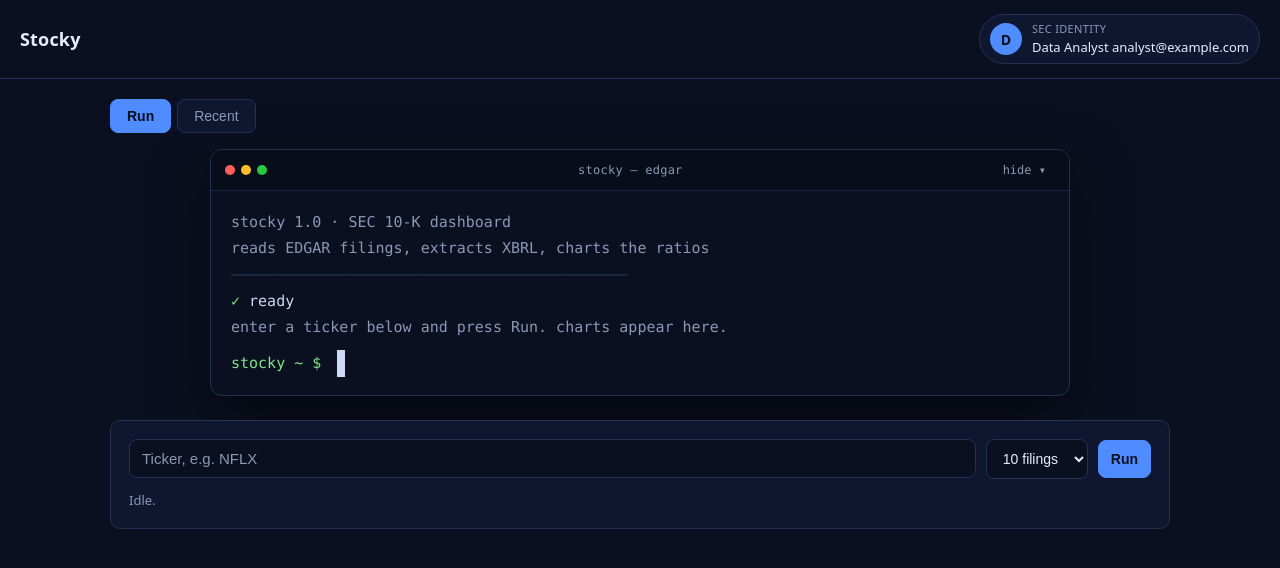
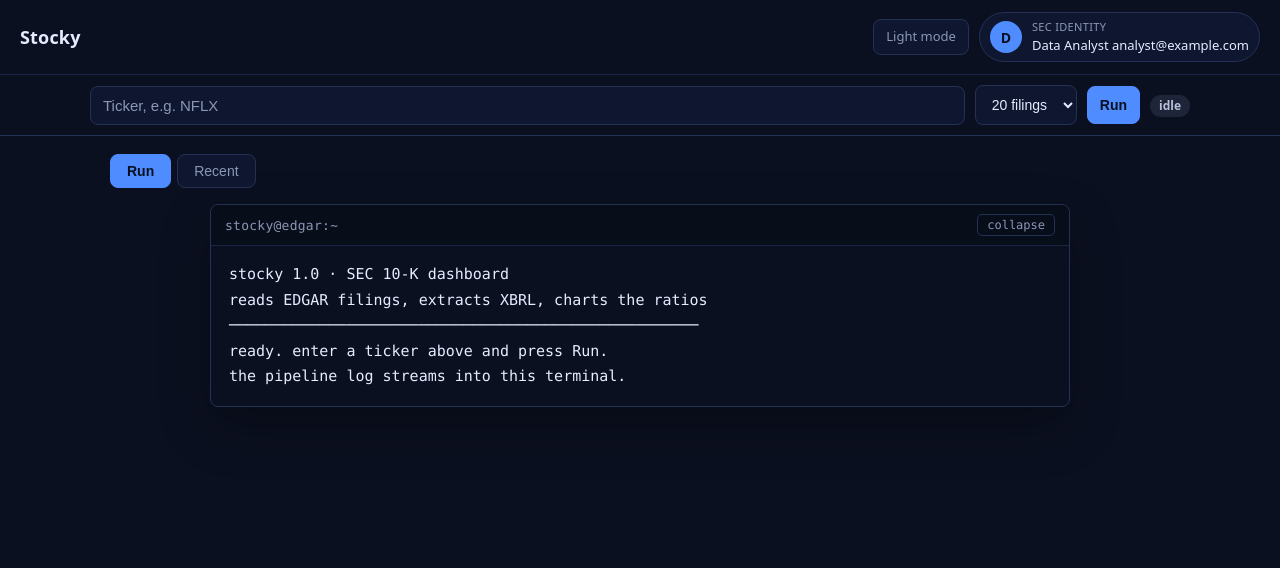
Before and after one commit to jorgecanut/10kanalyzer, a Flask app: page / in a window 1280 px wide. Shown: the top 568 px of the page. Run offline with Flask 3, Linux system fonts and the light colour scheme; data that the repository does not hold is empty.

Commit message:
better style

```diff
--- a/app.py
+++ b/app.py
@@ -201,7 +201,7 @@ def run():
     payload = request.get_json(silent=True) or {}
     ticker = _normalise_ticker(payload.get("ticker", ""))
     try:
-        filings = int(payload.get("filings", 10))
+        filings = int(payload.get("filings", 20))
     except (TypeError, ValueError):
         abort(400, "filings must be a number")
     if not 1 <= filings <= 20:
--- a/templates/index.html
+++ b/templates/index.html
@@ -4,40 +4,83 @@
 <meta charset="utf-8">
 <meta name="viewport" content="width=device-width, initial-scale=1">
 <title>Stocky</title>
+<script>
+  // Apply the saved theme before first paint to avoid a flash.
+  try {
+    document.documentElement.dataset.theme = localStorage.getItem('stocky-theme') || 'dark';
+  } catch { document.documentElement.dataset.theme = 'dark'; }
+</script>
 <style>
   :root {
     color-scheme: dark;
     --bg:#0b1020;            /* page and terminal share this colour */
     --surface:#0f1730;
     --surface-2:#121d3a;
+    --bar:#080d1a;
     --line:#243155;
     --line-soft:#1a2546;
     --muted:#8b97b5;
     --text:#e6ecff;
     --accent:#4f8cff;
+    --on-accent:#07101f;
     --accent-soft:rgba(79,140,255,.16);
     --green:#7ee787;
+    --badge-queued-fg:#f6c96b; --badge-queued-bg:rgba(254,188,46,.16);
+    --badge-running-fg:#8db6ff; --badge-running-bg:rgba(79,140,255,.16);
+    --badge-done-fg:#7ee787;   --badge-done-bg:rgba(126,231,135,.14);
+    --badge-error-fg:#ff8f8f;  --badge-error-bg:rgba(255,107,107,.16);
+    --badge-idle-fg:#b6c0da;   --badge-idle-bg:rgba(139,151,181,.16);
+  }
+  [data-theme="light"] {
+    color-scheme: light;
+    --bg:#f5f7fb;
+    --surface:#ffffff;
+    --surface-2:#ffffff;
+    --bar:#e9eef8;
+    --line:#d5dce9;
+    --line-soft:#e5eaf3;
+    --muted:#5c6880;
+    --text:#101828;
+    --accent:#2f6fed;
+    --on-accent:#ffffff;
+    --accent-soft:rgba(47,111,237,.12);
+    --green:#0f7b3f;
+    --badge-queued-fg:#8a5300; --badge-queued-bg:rgba(245,158,11,.14);
+    --badge-running-fg:#1d4ed8; --badge-running-bg:rgba(47,111,237,.12);
+    --badge-done-fg:#0f7b3f;   --badge-done-bg:rgba(15,123,63,.10);
+    --badge-error-fg:#b42318;  --badge-error-bg:rgba(180,35,24,.10);
+    --badge-idle-fg:#475467;   --badge-idle-bg:rgba(71,84,103,.10);
   }
   * { box-sizing: border-box; }
+  html { scroll-padding-top:130px; }
   body { margin:0; font:15px/1.5 system-ui, -apple-system, "Segoe UI", Roboto, sans-serif;
          background:var(--bg); color:var(--text); }
-  header { background:var(--bg); border-bottom:1px solid var(--line); padding:14px 20px; }
+
+  /* Header + ticker bar stay pinned to the top of the viewport. */
+  .topbar { position:sticky; top:0; z-index:30; background:var(--bg);
+            border-bottom:1px solid var(--line); }
+  header { padding:12px 20px; }
   header h1 { margin:0; font-size:18px; letter-spacing:.01em; }
   .head-row { display:flex; align-items:center; justify-content:space-between; gap:16px; }
+  .head-actions { display:flex; align-items:center; gap:10px; }
+  .theme-btn { display:flex; align-items:center; gap:7px; padding:7px 12px; border-radius:8px;
+               border:1px solid var(--line); background:var(--surface); color:var(--muted);
+               font:inherit; font-size:13px; cursor:pointer; }
+  .theme-btn:hover { color:var(--text); border-color:var(--muted); }
   .user { position:relative; }
   .user-btn { display:flex; align-items:center; gap:10px; max-width:320px; padding:6px 10px;
               background:var(--surface); border:1px solid var(--line); border-radius:999px; cursor:pointer;
               font:inherit; color:inherit; text-align:left; }
-  .user-btn:hover { border-color:#3a4a75; }
-  .avatar { flex:none; width:32px; height:32px; border-radius:50%; background:var(--accent); color:#07101f;
+  .user-btn:hover { border-color:var(--muted); }
+  .avatar { flex:none; width:32px; height:32px; border-radius:50%; background:var(--accent); color:var(--on-accent);
             display:flex; align-items:center; justify-content:center; font-weight:700; font-size:14px;
             text-transform:uppercase; }
   .user-meta { display:flex; flex-direction:column; min-width:0; }
   .user-label { font-size:11px; color:var(--muted); text-transform:uppercase; letter-spacing:.03em; }
   .user-id { font-size:13px; overflow:hidden; text-overflow:ellipsis; white-space:nowrap; max-width:230px; }
-  .user-pop { position:absolute; right:0; top:calc(100% + 8px); z-index:20; width:320px;
+  .user-pop { position:absolute; right:0; top:calc(100% + 8px); z-index:40; width:320px;
               background:var(--surface-2); border:1px solid var(--line); border-radius:10px; padding:14px;
-              box-shadow:0 18px 44px rgba(0,0,0,.55); }
+              box-shadow:0 18px 44px rgba(0,0,0,.35); }
   .user-pop label { display:block; font-size:12px; font-weight:600; margin-bottom:6px; }
   .user-pop input { width:100%; padding:9px 11px; border:1px solid var(--line); border-radius:8px;
                     font-size:14px; text-transform:none; background:var(--bg); color:var(--text); }
@@ -45,34 +88,36 @@
   .user-actions { display:flex; gap:8px; }
   .user-actions button { padding:8px 14px; border:1px solid var(--line); border-radius:8px;
                          font-size:14px; background:var(--surface); color:var(--text); cursor:pointer; }
-  main { max-width:1100px; margin:0 auto; padding:20px; }
+
+  /* Ticker bar: always visible under the title bar. */
+  .toolbar { padding:10px 20px; border-top:1px solid var(--line-soft); background:var(--bg); }
+  .toolbar-inner { max-width:1100px; margin:0 auto; display:flex; gap:10px; flex-wrap:wrap;
+                   align-items:center; }
+  .toolbar .status { margin:0; font-size:14px; }
+
+  main { max-width:1100px; margin:0 auto; padding:18px 20px 40px; }
   .tabs { display:flex; gap:6px; margin-bottom:16px; }
   .tabs button { border:1px solid var(--line); background:var(--surface); padding:8px 16px; border-radius:8px;
                  cursor:pointer; font-size:14px; color:var(--muted); }
-  .tabs button.active { background:var(--accent); border-color:var(--accent); color:#07101f; font-weight:600; }
+  .tabs button.active { background:var(--accent); border-color:var(--accent); color:var(--on-accent); font-weight:600; }
   .card { background:var(--surface); border:1px solid var(--line); border-radius:10px; padding:18px; margin-bottom:16px; }
   .row { display:flex; gap:10px; flex-wrap:wrap; align-items:center; }
   input[type=text] { flex:1; min-width:160px; padding:10px 12px; border:1px solid var(--line);
                      border-radius:8px; font-size:15px; text-transform:uppercase;
-                     background:var(--bg); color:var(--text); }
+                     background:var(--surface); color:var(--text); }
   input[type=text]::placeholder { color:var(--muted); text-transform:none; }
   input[type=text]:focus, select:focus, .user-pop input:focus { outline:none; border-color:var(--accent); }
   select, button.primary { padding:10px 12px; border:1px solid var(--line); border-radius:8px;
-                           font-size:14px; background:var(--bg); color:var(--text); }
-  button.primary { background:var(--accent); border-color:var(--accent); color:#07101f; font-weight:600;
+                           font-size:14px; background:var(--surface); color:var(--text); }
+  button.primary { background:var(--accent); border-color:var(--accent); color:var(--on-accent); font-weight:600;
                    cursor:pointer; }
   button.primary:disabled { opacity:.55; cursor:default; }
-  .status { margin-top:12px; font-size:14px; }
   .badge { display:inline-block; padding:2px 9px; border-radius:999px; font-size:12px; font-weight:600; }
-  .queued { background:rgba(254,188,46,.16); color:#f6c96b; }
-  .running { background:var(--accent-soft); color:#8db6ff; }
-  .done { background:rgba(126,231,135,.14); color:var(--green); }
-  .error { background:rgba(255,107,107,.16); color:#ff8f8f; }
-  .idle { background:rgba(139,151,181,.16); color:#b6c0da; }
-  pre.log { background:var(--bg); color:#cfd9f5; border:1px solid var(--line-soft);
-            padding:14px 16px; border-radius:8px;
-            font:14px/1.6 ui-monospace, SFMono-Regular, Menlo, Consolas, "Liberation Mono", monospace;
-            max-height:280px; overflow:auto; white-space:pre-wrap; }
+  .queued { background:var(--badge-queued-bg); color:var(--badge-queued-fg); }
+  .running { background:var(--badge-running-bg); color:var(--badge-running-fg); }
+  .done { background:var(--badge-done-bg); color:var(--badge-done-fg); }
+  .error { background:var(--badge-error-bg); color:var(--badge-error-fg); }
+  .idle { background:var(--badge-idle-bg); color:var(--badge-idle-fg); }
   .grid { display:grid; grid-template-columns:repeat(auto-fit, minmax(300px, 1fr)); gap:14px; }
   figure { margin:0; background:var(--surface); border:1px solid var(--line); border-radius:10px; padding:10px; }
   figure img { width:100%; border-radius:6px; display:block; background:#fff; }
@@ -90,48 +135,43 @@
 
   /* Terminal: same colour as the page background, retractable. */
   .terminal { max-width:860px; margin:6px auto 24px; background:var(--bg);
-              border:1px solid var(--line); border-radius:12px; overflow:hidden;
-              box-shadow:0 26px 60px rgba(0,0,0,.5); }
-  .term-bar { display:flex; align-items:center; gap:10px; padding:9px 14px;
-              background:#080d1a; border-bottom:1px solid var(--line-soft); }
-  .term-bar.collapsed { border-bottom:0; }
-  .dots { display:flex; gap:6px; }
-  .dots i { width:10px; height:10px; border-radius:50%; display:block; }
-  .dots i:nth-child(1) { background:#ff5f57; }
-  .dots i:nth-child(2) { background:#febc2e; }
-  .dots i:nth-child(3) { background:#28c840; }
-  .term-title { flex:1; text-align:center; font:12px ui-monospace, SFMono-Regular, Menlo, Consolas, monospace;
+              border:1px solid var(--line); border-radius:8px; overflow:hidden;
+              box-shadow:0 20px 50px rgba(0,0,0,.28); }
+  .term-bar { display:flex; align-items:center; justify-content:space-between; gap:12px;
+              padding:9px 14px; background:var(--bar); border-bottom:1px solid var(--line-soft); }
+  .terminal.collapsed .term-bar { border-bottom:0; }
+  .term-title { font:13px ui-monospace, SFMono-Regular, Menlo, Consolas, "Liberation Mono", monospace;
                 color:var(--muted); letter-spacing:.02em; }
-  .term-toggle { border:1px solid transparent; background:transparent; color:var(--muted); cursor:pointer;
+  .term-toggle { border:1px solid var(--line); background:transparent; color:var(--muted); cursor:pointer;
                  font:12px ui-monospace, SFMono-Regular, Menlo, Consolas, monospace;
-                 padding:3px 8px; border-radius:6px; }
-  .term-toggle:hover { color:var(--text); border-color:var(--line); }
-  .term-body { max-height:360px; overflow:auto; padding:18px 20px;
-               font:15px/1.75 ui-monospace, SFMono-Regular, Menlo, Consolas, "Liberation Mono", monospace;
-               color:#cfd9f5; opacity:1;
+                 padding:3px 9px; border-radius:5px; }
+  .term-toggle:hover { color:var(--text); border-color:var(--muted); }
+  .term-body { max-height:360px; overflow:auto; padding:16px 18px;
+               font:15px/1.7 ui-monospace, SFMono-Regular, Menlo, Consolas, "Liberation Mono", monospace;
+               color:var(--text); opacity:1;
                transition:max-height .35s ease, opacity .25s ease, padding .35s ease; }
   .terminal.collapsed .term-body { max-height:0; opacity:0; padding-top:0; padding-bottom:0; }
-  .term-line { white-space:pre-wrap; }
+  .term-log { margin:0; font:inherit; color:inherit; white-space:pre-wrap; word-break:break-word; }
   .term-dim { color:var(--muted); }
   .term-ok { color:var(--green); }
-  .term-accent { color:#8db6ff; }
-  .term-rule { color:var(--line); }
-  .term-prompt { display:flex; gap:8px; }
-  .ps1 { color:var(--green); }
-  .caret { display:inline-block; width:8px; background:#cfd9f5; animation:blink 1.05s steps(1) infinite; }
-  @keyframes blink { 50% { opacity:0; } }
   @media (max-width:600px) {
-    .term-body { font-size:14px; padding:14px 14px; }
+    .term-body { font-size:14px; padding:14px; }
     .terminal { margin:0 auto 18px; }
+    header { padding:10px 14px; }
+    .toolbar { padding:8px 14px; }
+    .user-id { max-width:130px; }
   }
 </style>
 </head>
 <body>
+<div class="topbar">
   <header>
     <div class="head-row">
       <div>
         <h1>Stocky</h1>
       </div>
+      <div class="head-actions">
+        <button id="theme-btn" class="theme-btn" onclick="toggleTheme()" title="Switch colour theme">Light mode</button>
         <div class="user">
           <button id="user-btn" class="user-btn" onclick="toggleUser()" title="SEC request identity">
             <span id="user-avatar" class="avatar">?</span>
@@ -153,7 +193,24 @@
           </div>
         </div>
       </div>
+    </div>
   </header>
+
+  <div class="toolbar">
+    <div class="toolbar-inner">
+      <input id="ticker" type="text" placeholder="Ticker, e.g. NFLX" maxlength="10"
+             onkeydown="if(event.key==='Enter')runTicker()">
+      <select id="filings" title="Number of 10-K filings">
+        <option value="3">3 filings</option>
+        <option value="5">5 filings</option>
+        <option value="10">10 filings</option>
+        <option value="20" selected>20 filings</option>
+      </select>
+      <button id="run-btn" class="primary" onclick="runTicker()">Run</button>
+      <span id="status" class="status"><span class="badge idle">idle</span></span>
+    </div>
+  </div>
+</div>
 
 <main>
   <div class="tabs">
@@ -165,42 +222,18 @@
   <section id="pane-run">
     <section class="terminal" id="terminal">
       <div class="term-bar" id="term-bar">
-        <span class="dots"><i></i><i></i><i></i></span>
-        <span class="term-title">stocky — edgar</span>
+        <span class="term-title">stocky@edgar:~</span>
         <button id="term-toggle" class="term-toggle" onclick="toggleTerminal()"
-                aria-controls="term-body" aria-expanded="true">hide ▾</button>
+                aria-controls="term-body" aria-expanded="true">collapse</button>
       </div>
-      <div class="term-body" id="term-body" role="log" aria-live="polite">
-        <div class="term-line term-dim">stocky 1.0 · SEC 10-K dashboard</div>
-        <div class="term-line term-dim">reads EDGAR filings, extracts XBRL, charts the ratios</div>
-        <div class="term-line term-rule">────────────────────────────────────────────</div>
-        <div class="term-line"><span class="term-ok">✓</span> ready</div>
-        <div class="term-line term-dim">enter a ticker below and press Run. charts appear here.</div>
-        <div class="term-line" id="term-lines"></div>
-        <div class="term-prompt" style="margin-top:10px">
-          <span class="ps1">stocky ~ $</span>
-          <span id="term-cmd"></span><span class="caret"></span>
-        </div>
+      <div class="term-body" id="term-body">
+        <pre id="term-log" class="term-log" role="log" aria-live="polite">stocky 1.0 · SEC 10-K dashboard
+reads EDGAR filings, extracts XBRL, charts the ratios
+────────────────────────────────────────────────────
+ready. enter a ticker above and press Run.
+the pipeline log streams into this terminal.</pre>
       </div>
     </section>
-
-    <div class="card">
-      <div class="row">
-        <input id="ticker" type="text" placeholder="Ticker, e.g. NFLX" maxlength="10"
-               onkeydown="if(event.key==='Enter')runTicker()" oninput="mirrorCommand()">
-        <select id="filings" title="Number of 10-K filings">
-          <option value="20">20 filings</option>
-          <option value="10" selected>10 filings</option>
-          <option value="5">5 filings</option>
-          <option value="3">3 filings</option>
-        </select>
-        <button id="run-btn" class="primary" onclick="runTicker()">Run</button>
-      </div>
-      <div id="status" class="status muted">Idle.</div>
-      <div id="logWrap" class="hidden" style="margin-top:12px">
-        <details><summary class="muted">Run log</summary><pre id="log" class="log"></pre></details>
-      </div>
-    </div>
     <div id="results-run"></div>
   </section>
 
@@ -222,6 +255,27 @@ const $ = s => document.querySelector(s);
 let timer = null;
 let identityCache = '';
 let termCollapsed = false;
+
+const WELCOME = `stocky 1.0 · SEC 10-K dashboard
+reads EDGAR filings, extracts XBRL, charts the ratios
+────────────────────────────────────────────────────
+ready. enter a ticker above and press Run.
+the pipeline log streams into this terminal.`;
+
+/* Theme ------------------------------------------------------------------- */
+
+function applyTheme(theme) {
+  document.documentElement.dataset.theme = theme;
+  $('#theme-btn').textContent = theme === 'dark' ? 'Light mode' : 'Dark mode';
+}
+
+function toggleTheme() {
+  const next = document.documentElement.dataset.theme === 'dark' ? 'light' : 'dark';
+  try { localStorage.setItem('stocky-theme', next); } catch {}
+  applyTheme(next);
+}
+
+/* Identity ---------------------------------------------------------------- */
 
 function setIdentity(id) {
   identityCache = id;
@@ -276,24 +330,16 @@ document.addEventListener('click', e => {
 function setTerminal(collapsed) {
   termCollapsed = collapsed;
   $('#terminal').classList.toggle('collapsed', collapsed);
-  $('#term-bar').classList.toggle('collapsed', collapsed);
-  $('#term-toggle').textContent = collapsed ? 'show ▸' : 'hide ▾';
+  $('#term-toggle').textContent = collapsed ? 'expand' : 'collapse';
   $('#term-toggle').setAttribute('aria-expanded', String(!collapsed));
 }
 
 function toggleTerminal() { setTerminal(!termCollapsed); }
 
-// Lines typed into the ticker field show up at the prompt.
-function mirrorCommand() {
-  const ticker = $('#ticker').value.trim().toUpperCase();
-  $('#term-cmd').textContent = ticker ? `stocky run ${ticker}` : '';
-}
-
-function termSay(text, cls) {
-  const line = document.createElement('div');
-  line.className = 'term-line' + (cls ? ' ' + cls : '');
-  line.textContent = text;
-  $('#term-lines').appendChild(line);
+function setTermLog(text) {
+  const log = $('#term-log');
+  if (log.textContent === text) return;
+  log.textContent = text;
   const body = $('#term-body');
   body.scrollTop = body.scrollHeight;
 }
@@ -316,18 +362,20 @@ function setStatus(text, cls) {
 async function runTicker() {
   const ticker = $('#ticker').value.trim().toUpperCase();
   if (!ticker) return;
+  const filings = Number($('#filings').value);
   $('#run-btn').disabled = true;
   $('#results-run').innerHTML = '';
   setStatus('queued', 'queued');
-  // Terminal opens for the run and folds away once charts land.
+  showTab('run');
+  // The terminal is the log: open it for the run, stream into it, and fold it
+  // away once the charts land.
   setTerminal(false);
-  termSay(`$ stocky run ${ticker} --filings ${$('#filings').value}`, 'term-accent');
-  $('#term-cmd').textContent = '';
+  setTermLog(`$ stocky run ${ticker} --filings ${filings}\nstarting pipeline…`);
   try {
     const res = await fetch('/api/run', {
       method: 'POST',
       headers: { 'Content-Type': 'application/json' },
-      body: JSON.stringify({ ticker, filings: Number($('#filings').value) }),
+      body: JSON.stringify({ ticker, filings }),
     });
     const data = await res.json();
     if (!res.ok) throw new Error(data.error || data.message || 'Request failed');
@@ -335,8 +383,7 @@ async function runTicker() {
   } catch (err) {
     setStatus('error', 'error');
     $('#run-btn').disabled = false;
-    termSay(`error: ${err.message}`, 'term-dim');
-    alert(err.message);
+    setTermLog(`$ stocky run ${ticker} --filings ${filings}\nerror: ${err.message}`);
   }
 }
 
@@ -346,21 +393,20 @@ function poll(ticker) {
     try {
       const job = await (await fetch(`/api/status/${ticker}`)).json();
       setStatus(job.status, job.status);
-      if (job.log) { $('#logWrap').classList.remove('hidden'); $('#log').textContent = job.log; }
+      if (job.log) setTermLog(job.log);
       if (job.status === 'done') {
         $('#run-btn').disabled = false;
-        termSay(`✓ ${ticker} ready — ${job.charts.length} charts`, 'term-ok');
         loadResults(ticker, '#results-run');
       } else if (job.status === 'error') {
         $('#run-btn').disabled = false;
-        $('#logWrap').classList.remove('hidden');
-        termSay(`✗ ${ticker} failed — see run log`, 'term-dim');
+        setTerminal(false);
       } else {
         poll(ticker);
       }
     } catch (err) {
       setStatus('error', 'error');
       $('#run-btn').disabled = false;
+      setTerminal(false);
     }
   }, 2000);
 }
@@ -406,22 +452,21 @@ async function loadRecent() {
 
 function openRecent(ticker) {
   $('#ticker').value = ticker;
-  mirrorCommand();
   loadResults(ticker, '#results-recent');
   $('#results-recent').scrollIntoView({ behavior: 'smooth' });
 }
 
 // If a run is already in progress when the page loads, resume watching it.
+applyTheme(document.documentElement.dataset.theme || 'dark');
 loadIdentity();
-mirrorCommand();
 (async () => {
   const { items } = await (await fetch('/api/recent')).json();
   for (const it of items) {
     const job = await (await fetch(`/api/status/${it.ticker}`)).json();
     if (job.status === 'queued' || job.status === 'running') {
       $('#ticker').value = it.ticker;
-      mirrorCommand();
       $('#run-btn').disabled = true;
+      setTerminal(false);
       poll(it.ticker);
       break;
     }
```
Lines whose indentation alone changed are shown as unchanged.
